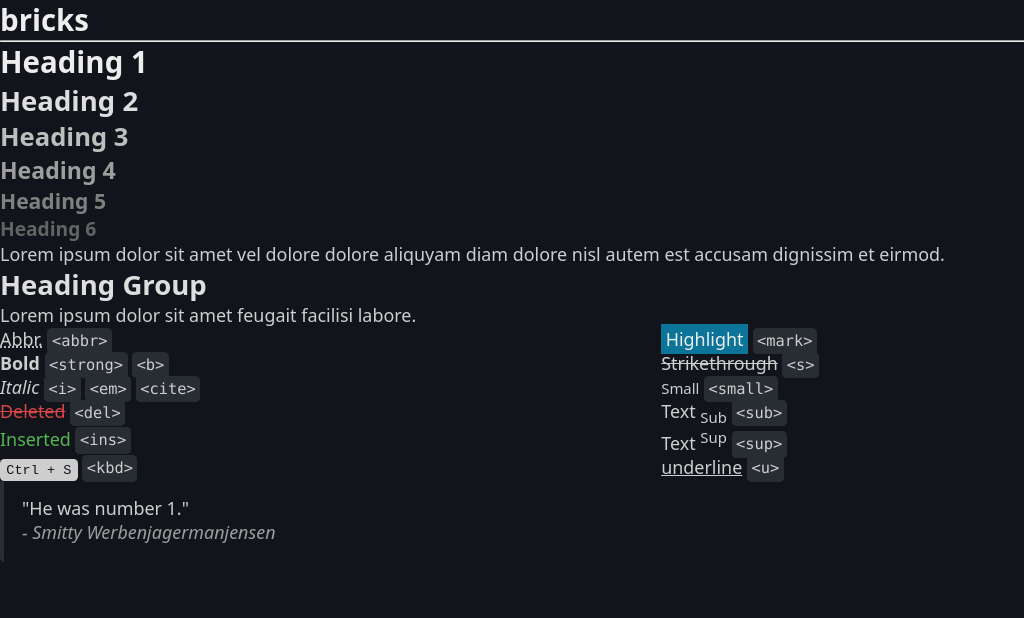
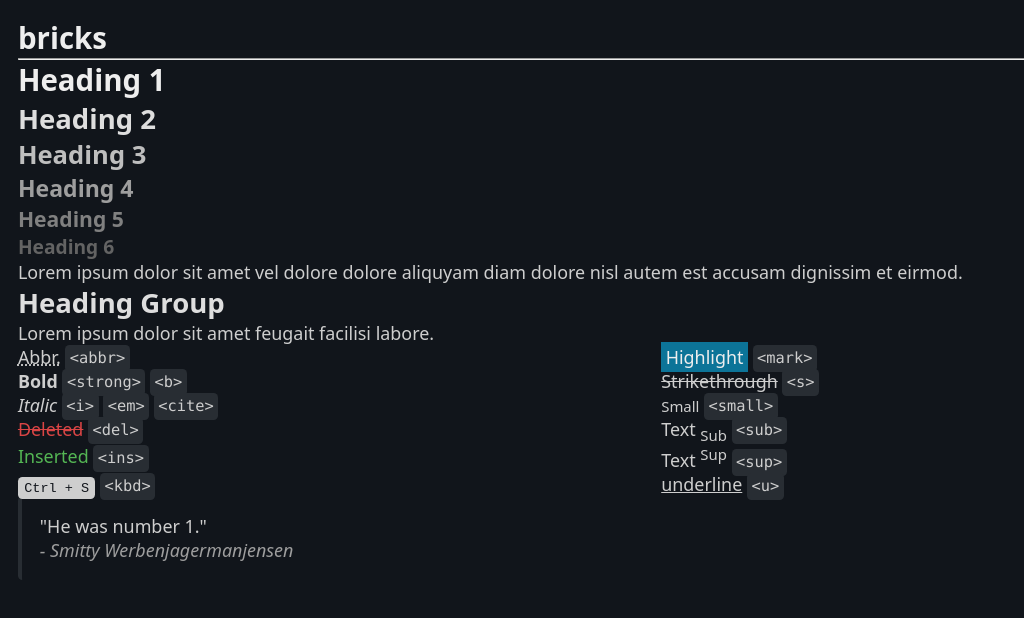
Before and after one commit to Sammy-T/spout, a Svelte app: page / in a window 1280 px wide. Shown: the top 618 px of the page, without its empty margins (0-1024 px from the left). Built offline with nearby package versions, Linux system fonts and the light colour scheme.

Commit message:
Set page padding

```diff
--- a/src/App.svelte
+++ b/src/App.svelte
@@ -81,6 +81,10 @@
 </main>
 
 <style>
+    main {
+        padding: 1rem;
+    }
+
     #inlines {
         display: grid;
         grid-template-columns: repeat(2, auto);
```
